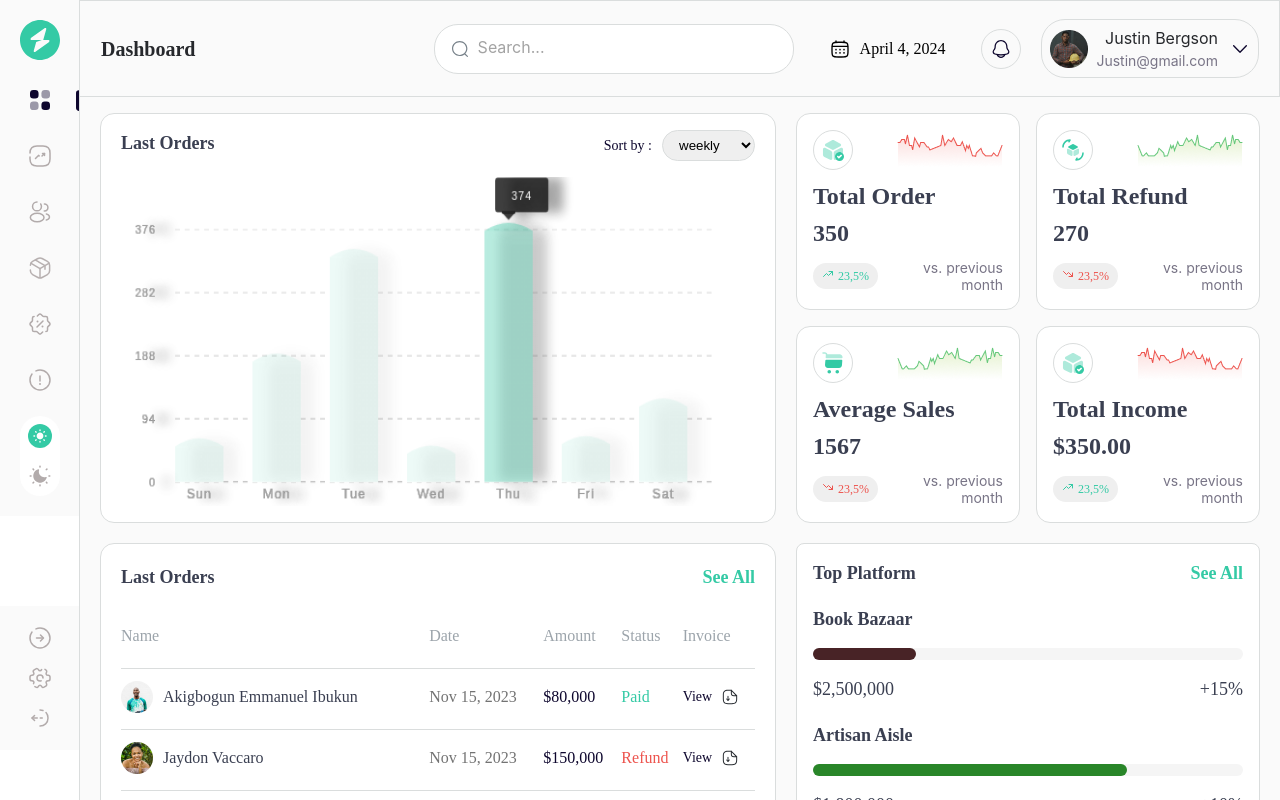
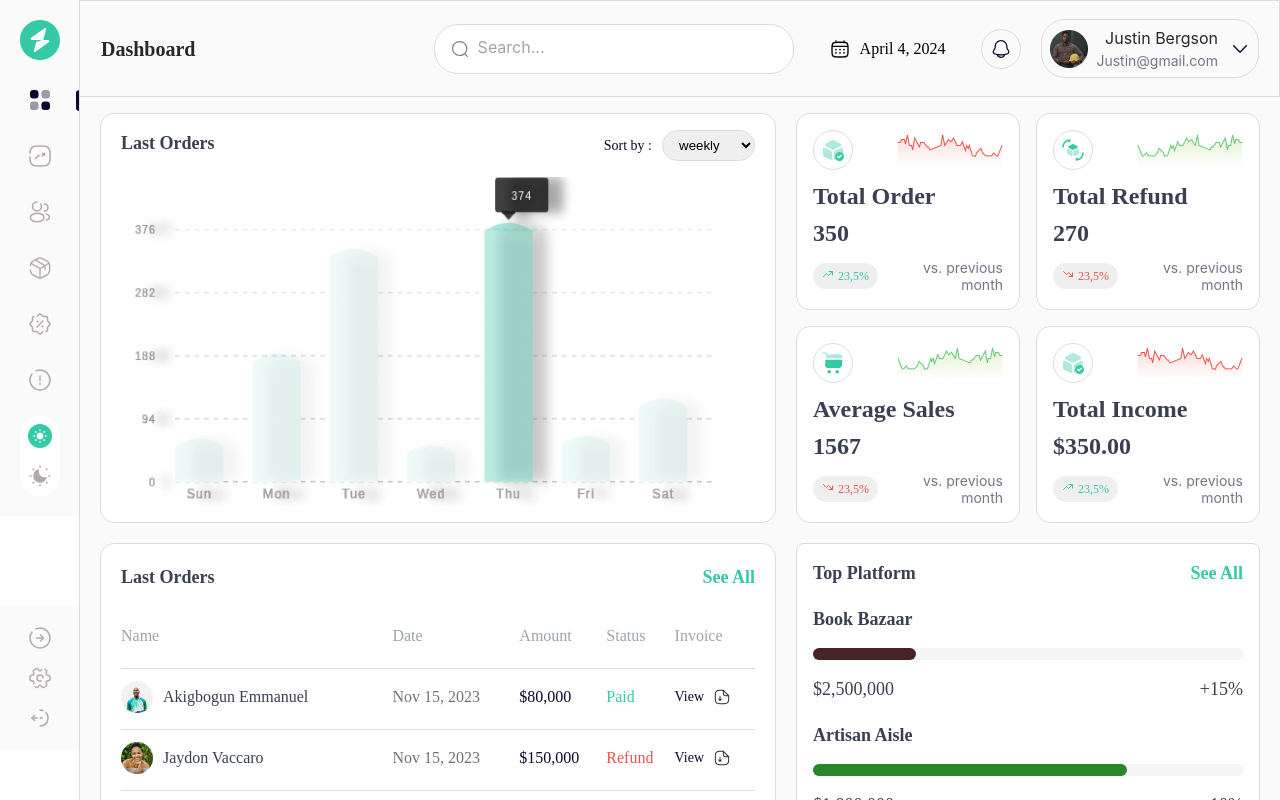
Before and after one commit to EmmanuelAkigbogun/Chart, a React (Vite) app: page / in a window 1280 px wide. Shown: the top 800 px of the page. Built offline with nearby package versions, Linux system fonts and the light colour scheme.

Commit message:
Update DetailsTable.jsx

```diff
--- a/src/Components/DetailsTable.jsx
+++ b/src/Components/DetailsTable.jsx
@@ -25,7 +25,7 @@ function DetailsTable() {
               <td>
                 <p className="gap-10 row align-center table-bold">
                   <img src={files.profile1} alt="profile1" />
-                Akigbogun Emmanuel Ibukun
+                Akigbogun Emmanuel
                 </p>
               </td>
               <td>Nov 15, 2023</td>
```
